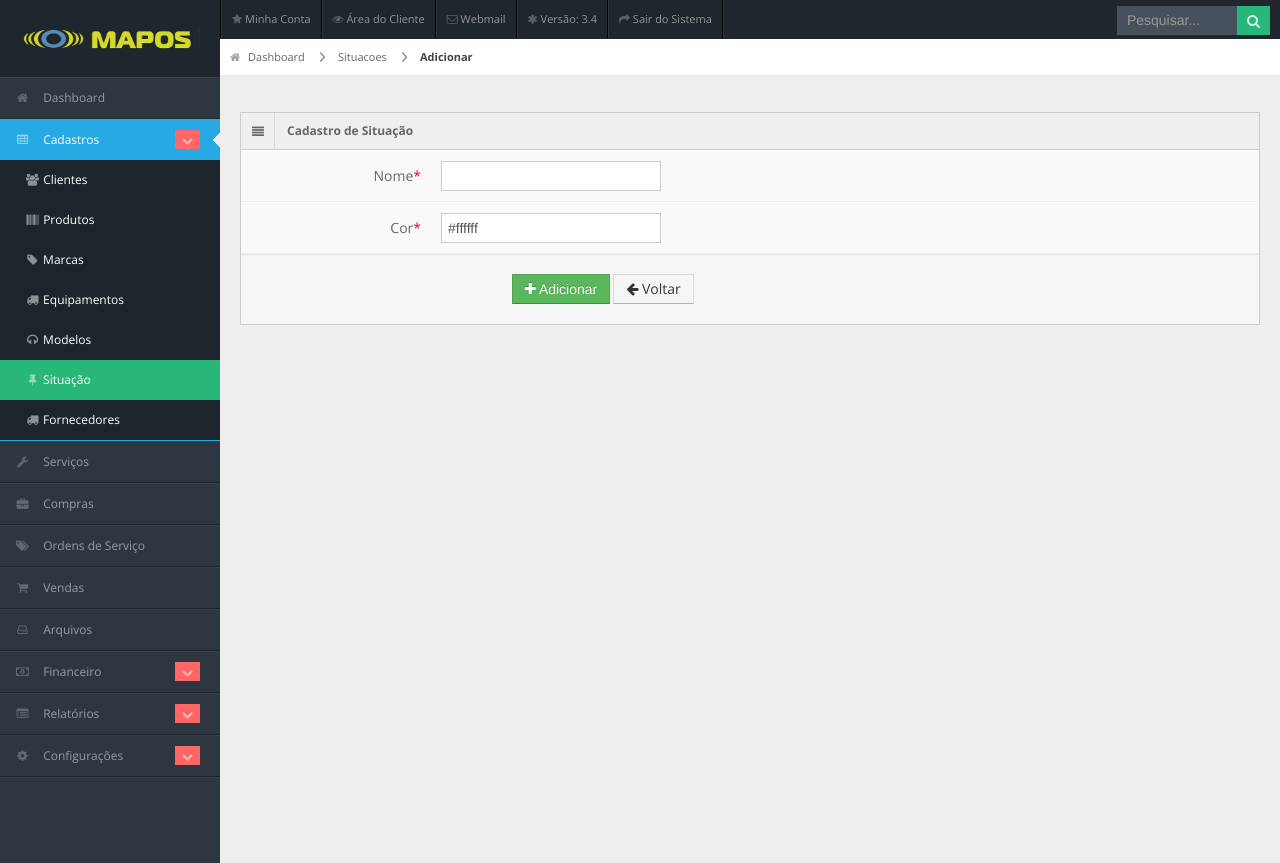
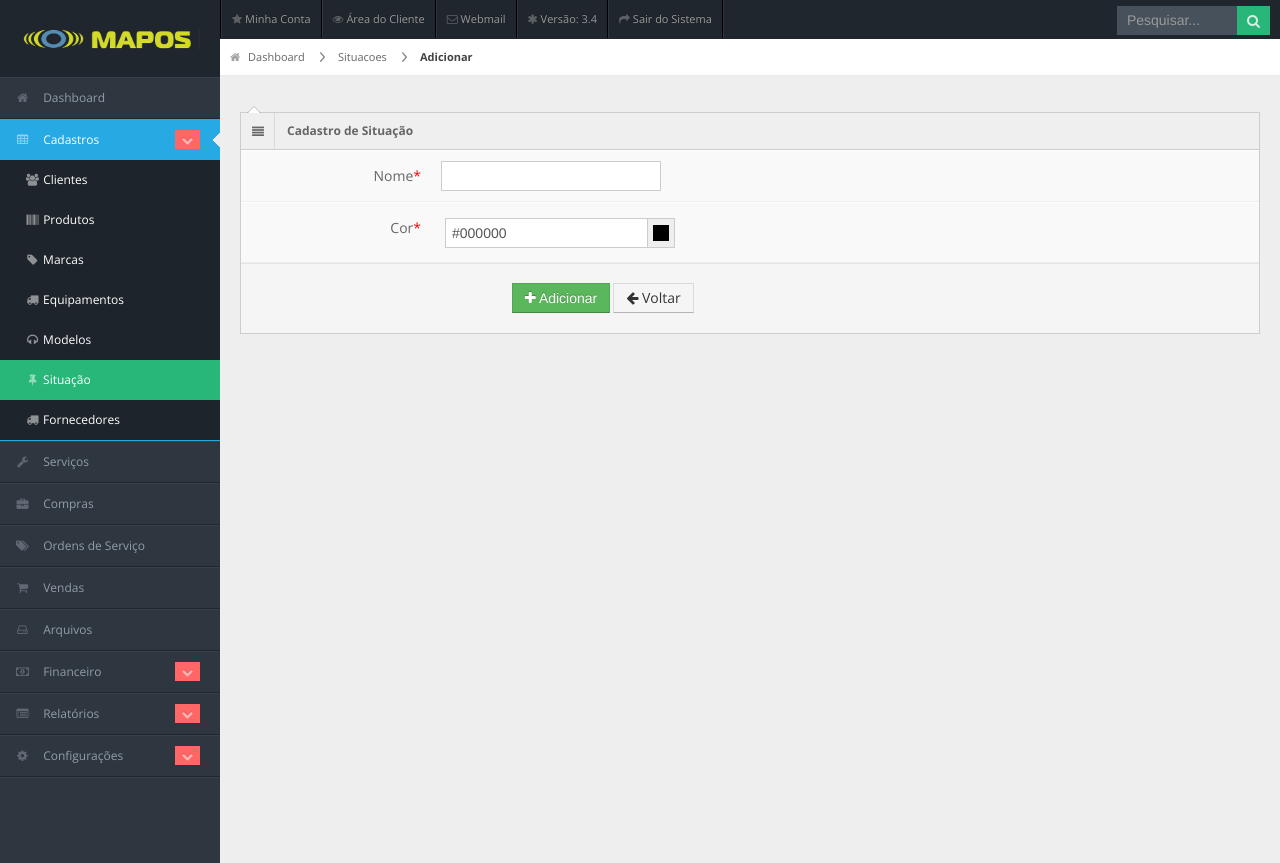
Before and after one commit to rodrigoedu13/mapos-infotech, a CodeIgniter app: page /mapos/index.php/situacoes/adicionar in a window 1280 px wide. Shown: the top 863 px of the page. Run offline with CodeIgniter, Linux system fonts and the light colour scheme; the visitor is signed in with stand-in values (Sample User, id 1); data comes from the database, SQL or seed files in the repository.

Commit message:
Alterações do sistema

```diff
--- a/application/views/situacoes/adicionarSituacao.php
+++ b/application/views/situacoes/adicionarSituacao.php
@@ -24,7 +24,10 @@
                      <div class="control-group">
                         <label for="cor" class="control-label">Cor<span class="required">*</span></label>
                         <div class="controls">
-                            <input type="text" data-color="#ffffff" value="#ffffff" class="colorpicker input-big">
+                            <div data-color-format="hex" data-color="#000000"  class="input-append color colorpicker">
+                                <input  id="cor" type="text" value="#000000" class="span11">
+                                <span class="add-on"><i style="background-color: #000000"></i></span>
+                            </div>
                         </div>
                     </div>
                     <div class="form-actions">
@@ -44,19 +47,23 @@
      </div>
 </div>
 
-<script src="<?php echo base_url()?>assets/js/jquery.validate.js"></script>
+<script src="<?php echo base_url();?>assets/js/jquery.validate.js"></script>
 <script src="<?php echo base_url();?>assets/js/maskmoney.js"></script>
-<script type="text/javascript" src="<?= base_url('assets/js/bootstrap-colorpicker.js'); ?>"></script>
+<script src="<?php echo base_url();?>assets/js/bootstrap-colorpicker.js"></script>
+
+
 <script type="text/javascript">
     $(document).ready(function(){
         $(".money").maskMoney();
 
         $('#formMarca').validate({
             rules :{
-                  marca: { required: true}
+                  situacao: { required: true},
+                  cor: { required: true}
             },
             messages:{
-                  marca: { required: 'Campo Requerido.'}
+                  situacao: { required: 'Campo Requerido.'},
+                  cor: { required: 'Campo Requerido.'}
             },
 
             errorClass: "help-inline",
--- a/application/views/tema/topo.php
+++ b/application/views/tema/topo.php
@@ -12,6 +12,7 @@
         <link href="<?php echo base_url(); ?>assets/font-awesome/css/font-awesome.css" rel="stylesheet" />
         <link rel="stylesheet" href="<?php echo base_url(); ?>assets/css/fullcalendar.css" />
         <link rel="stylesheet" href="<?php echo base_url(); ?>assets/css/select2.css" />
+        <link rel="stylesheet" href="<?php echo base_url(); ?>assets/css/colorpicker.css" />
 
         <link href='https://fonts.googleapis.com/css?family=Open+Sans:400,700,800' rel='stylesheet' type='text/css'>
         <script type="text/javascript"  src="<?php echo base_url(); ?>assets/js/jquery-1.10.2.min.js"></script>
@@ -260,5 +261,6 @@
         <script src="<?php echo base_url(); ?>assets/js/bootstrap.min.js"></script>
         <script src="<?php echo base_url(); ?>assets/js/matrix.js"></script>
 
+
     </body>
 </html>
```
